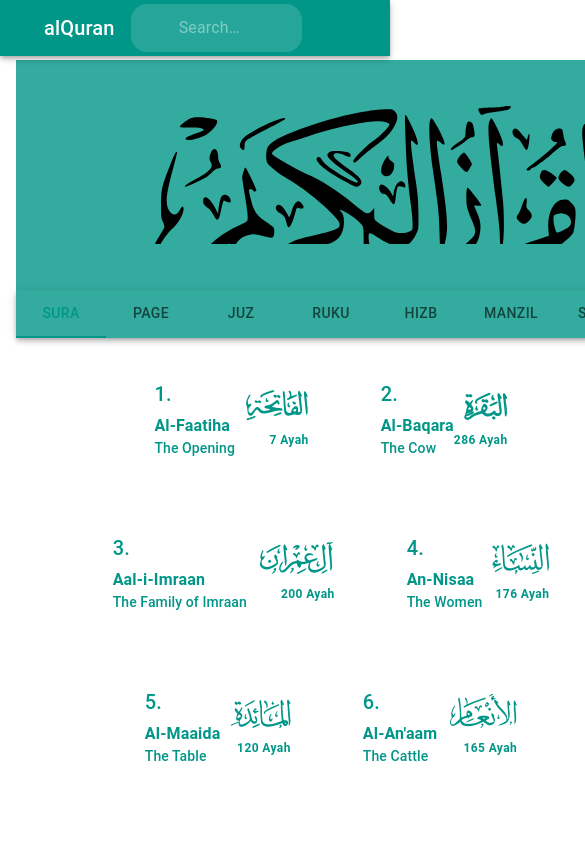
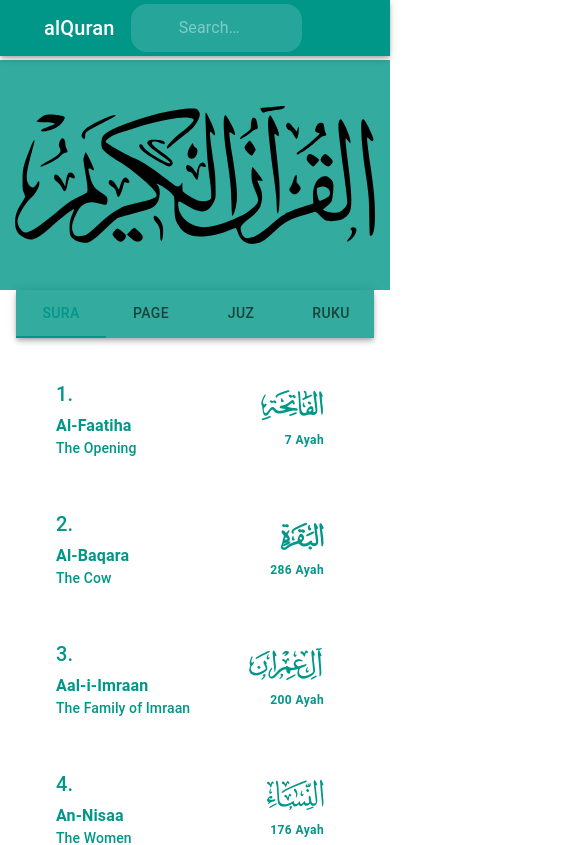
Before and after one commit to hasanTheBest/read-alquran-v2, a React (Vite) app: page / in a window 390 px wide. Shown: the top 845 px of the page, 585 px wide, since content can reach past the window. Built offline with nearby package versions, Linux system fonts and the light colour scheme; some icons are missing.

Commit message:
home page laout responsiveness issue is addrresed.

```diff
--- a/src/App.css
+++ b/src/App.css
@@ -1,10 +1,14 @@
+#root{
+  width: 100%;
+}
+
 @font-face {
   font-family: "read-alquran";
-  src: url("../public/fonts/sura_names/fonts/read-alquran.eot");
-  src: url("../public/fonts/sura_names/fonts/read-alquran.eot") format("embedded-opentype"),
-    url("../public/fonts/sura_names/fonts/read-alquran.ttf") format("truetype"),
-    url("../public/fonts/sura_names/fonts/read-alquran.woff") format("woff"),
-    url("../public/fonts/sura_names/fonts/read-alquran.svg") format("svg");
+  src: url("/fonts/sura_names/fonts/read-alquran.eot");
+  src: url("/fonts/sura_names/fonts/read-alquran.eot") format("embedded-opentype"),
+    url("/fonts/sura_names/fonts/read-alquran.ttf") format("truetype"),
+    url("/fonts/sura_names/fonts/read-alquran.woff") format("woff"),
+    url("/fonts/sura_names/fonts/read-alquran.svg") format("svg");
   font-weight: normal;
   font-style: normal;
   font-display: block;
--- a/src/Components/Banner/Banner.jsx
+++ b/src/Components/Banner/Banner.jsx
@@ -36,7 +36,6 @@
 
 const Banner = () => {
   return (
-    <Container>
       <Box
         sx={{
           width: "100%",
@@ -52,7 +51,6 @@
       >
         <QuranQarim />
       </Box>
-    </Container>
   );
 };
 
--- a/src/Components/Banner/QuranQarim.jsx
+++ b/src/Components/Banner/QuranQarim.jsx
@@ -219,6 +219,8 @@
   return (
     <Box
       component="svg"
+      version="1.0"
+      xmlns="http://www.w3.org/2000/svg"
       viewBox="0 0 600 230"
       preserveAspectRatio="xMidYMid meet"
       sx={{
@@ -232,15 +234,15 @@
         },
       }}
     >
-      <svg
-      version="1.0"
-      xmlns="http://www.w3.org/2000/svg"
+      {/* <svg
+      // version="1.0"
+      // xmlns="http://www.w3.org/2000/svg"
       width="600.000000pt"
-      height="230.000000pt"
+      height="100%"
       viewBox="0 0 600.000000 230.000000"
       preserveAspectRatio="xMidYMid meet"
       // className={quranSvg}
-    >
+    > */}
       <g
         // className={classes.quranText}
         transform="translate(0.000000,230.000000) scale(0.100000,-0.100000)"
@@ -413,7 +415,7 @@
 65 17 91 -24 31 -113 98 -130 98 -9 0 -30 -16 -46 -36z"
         />
       </g>
-    </svg>
+    {/* </svg> */}
     </Box>
   );
 };
--- a/src/Components/Header/Header.jsx
+++ b/src/Components/Header/Header.jsx
@@ -166,7 +166,6 @@
             mx: "auto",
             display: "flex",
             alignItems: "center",
-            justifyContent: "space-between",
           }}
         >
           <Toolbar>
--- a/src/Components/Header/Search.jsx
+++ b/src/Components/Header/Search.jsx
@@ -85,6 +85,7 @@
           ml: 3,
           width: "auto",
         },
+        flexGrow: 1,
       })}
     >
       {/* Search Icon */}
--- a/src/Components/SuraIndex/IndexTabs.jsx
+++ b/src/Components/SuraIndex/IndexTabs.jsx
@@ -171,6 +171,34 @@
   "Sajda",
 ];
 
+const metaIndexArray = [
+  <SuraMeta suraList={suraList.suras.sura} />,
+  <MetaIndex
+    metaInfo={pageMeta.pages.page}
+    metaItem="Page"
+  />,
+  <MetaIndex
+    metaInfo={juzMeta.juzs.juz}
+    metaItem="Juz"
+  />,
+  <MetaIndex
+    metaInfo={rukusMeta.rukus.ruku}
+    metaItem="Ruku"
+  />,
+  <MetaIndex
+    metaInfo={hizbMeta.hizbs.quarter}
+    metaItem="Hizb"
+  />,
+  <MetaIndex
+    metaInfo={manzilsMeta.manzils.manzil}
+    metaItem="Manzil"
+  />,
+  <MetaIndex
+    metaInfo={sajdasMeta.sajdas.sajda}
+    metaItem="Sajda"
+  />
+]
+
 const IndexTabs = () => {
   const theme = useTheme();
   const [tabValue, setTabValue] = useState(0);
@@ -218,52 +246,8 @@
           index={i}
           dir={theme.direction}
         >
-          <Grid container spacing={5} justifyContent="center">
-            {i === 0 && (
-              <SuraMeta suraList={suraList.suras.sura} />
-            )}
-
-            {i === 1 && (
-              <MetaIndex
-                metaInfo={pageMeta.pages.page}
-                metaItem="Page"
-              />
-            )}
-
-            {i === 2 && (
-              <MetaIndex
-                metaInfo={juzMeta.juzs.juz}
-                metaItem="Juz"
-              />
-            )}
-
-            {i === 3 && (
-              <MetaIndex
-                metaInfo={rukusMeta.rukus.ruku}
-                metaItem="Ruku"
-              />
-            )}
-
-            {i === 4 && (
-              <MetaIndex
-                metaInfo={hizbMeta.hizbs.quarter}
-                metaItem="Hizb"
-              />
-            )}
-
-            {i === 5 && (
-              <MetaIndex
-                metaInfo={manzilsMeta.manzils.manzil}
-                metaItem="Manzil"
-              />
-            )}
-
-            {i === 6 && (
-              <MetaIndex
-                metaInfo={sajdasMeta.sajdas.sajda}
-                metaItem="Sajda"
-              />
-            )}
+          <Grid container spacing={{ xs: 2, md: 3 }} columns={{ xs: 4, sm: 8, md: 12 }}>
+            {metaIndexArray[i]}
           </Grid>
         </TabPanel>
       ))}
--- a/src/Components/SuraIndex/MetaIndex.jsx
+++ b/src/Components/SuraIndex/MetaIndex.jsx
@@ -153,10 +153,11 @@
     <>
       {metaInfo.map(({ index, name, tname, ename, sura, aya, text }, i) => (
         <Grid
-          item
-          xs={12}
-          sm={6}
-          md={4}
+          size={{
+            xs: 12,
+            sm: 6,
+            md: 4,
+          }}
           key={`${index}_sura_${sura}_aya${aya}`}
         >
           <Link
@@ -185,10 +186,10 @@
                       String(parseFloat(index / 4)).split(".")[1] === "25"
                         ? ""
                         : String(parseFloat(index / 4)).split(".")[1] === "5"
-                        ? "<sup>1</sup>/<sub>4</sub>"
-                        : String(parseFloat(index / 4)).split(".")[1] === "75"
-                        ? "<sup>1</sup>/<sub>2</sub>"
-                        : "<sup>3</sup>/<sub>4</sub>"
+                          ? "<sup>1</sup>/<sub>4</sub>"
+                          : String(parseFloat(index / 4)).split(".")[1] === "75"
+                            ? "<sup>1</sup>/<sub>2</sub>"
+                            : "<sup>3</sup>/<sub>4</sub>"
                     )}
                   </small>
                 </span>
--- a/src/Components/SuraIndex/SuraMeta.jsx
+++ b/src/Components/SuraIndex/SuraMeta.jsx
@@ -115,7 +115,13 @@
   return (
     <>
       {suraList.map(({ index, tname, name, ayas, ename }) => (
-        <Grid item xs={12} sm={6} md={4} key={`${index}-${tname}`}>
+        <Grid
+          size={{
+            xs: 12,
+            sm: 6,
+            md: 4,
+          }}
+          key={`${index}-${tname}`}>
           <Link
             component={RouterLink}
             to={`sura/${index}`}
```
